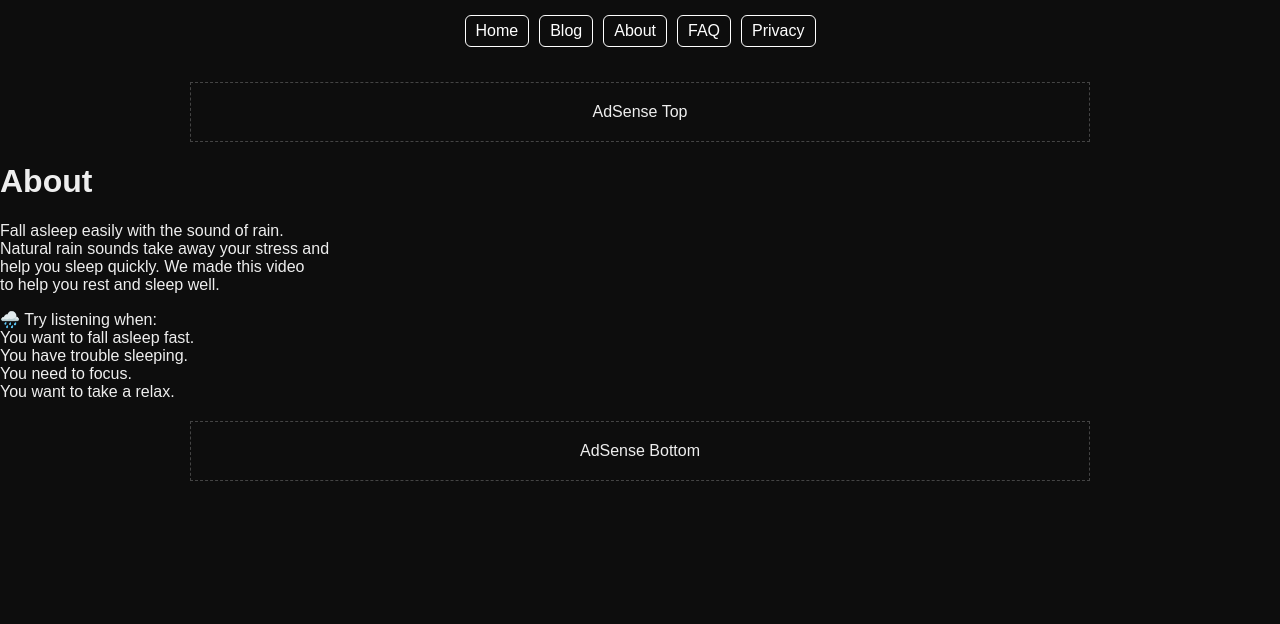
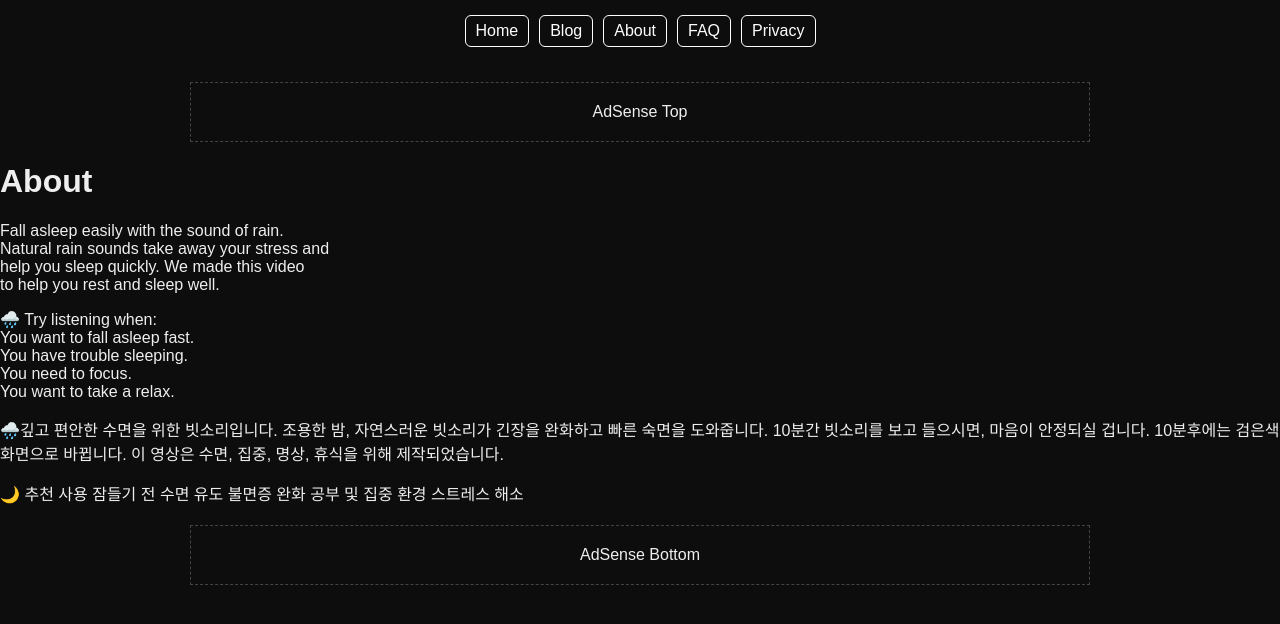
Before and after one commit to choijangwook/rain-deep-sleep, a Jekyll site: the page built from about.md, in a window 1280 px wide. Shown: the top 624 px of the page. Built offline with Jekyll 4.4.1, drawn with Linux system fonts in a browser that asks for light colours.

Commit message:
Update about.md

```diff
--- a/about.md
+++ b/about.md
@@ -15,3 +15,12 @@ You want to fall asleep fast.<br>
 You have trouble sleeping.<br>
 You need to focus. <br>
 You want to take a  relax. <br>
+
+
+🌧️깊고 편안한 수면을 위한 빗소리입니다. 조용한 밤, 자연스러운 빗소리가 긴장을 완화하고 빠른 숙면을 도와줍니다. 10분간 빗소리를 보고 들으시면, 마음이 안정되실 겁니다. 10분후에는 검은색 화면으로 바뀝니다. 이 영상은 수면, 집중, 명상, 휴식을 위해 제작되었습니다.
+
+🌙 추천 사용
+잠들기 전 수면 유도
+불면증 완화
+공부 및 집중 환경
+스트레스 해소
```
